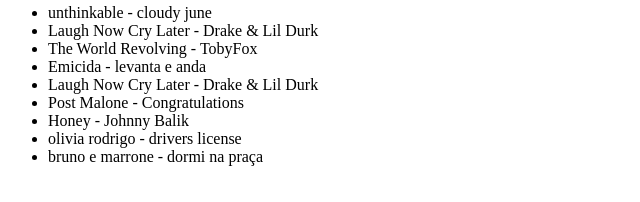
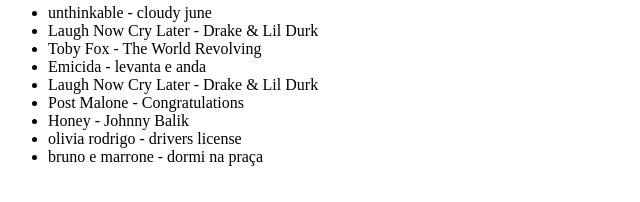
Before and after one commit to profmarlos/cursoteste, a plain HTML site: page curso/curso.html in a window 1280 px wide. Shown: the part 192-394 px from the top of the page, 0-640 px from the left. Drawn offline with Linux system fonts and the light colour scheme.

Commit message:
Pequeno update

```diff
--- a/curso/curso.html
+++ b/curso/curso.html
@@ -20,7 +20,7 @@
         <li>LiL NaS X </li>
         <li>unthinkable - cloudy june</li>
         <li>Laugh Now Cry Later - Drake & Lil Durk</li>
-        <li>The World Revolving - TobyFox</li>
+        <li>Toby Fox - The World Revolving</li>
         <li>Emicida - levanta e anda</li>
         <li>Laugh Now Cry Later - Drake & Lil Durk</li>
         <li>Post Malone - Congratulations</li>
```
